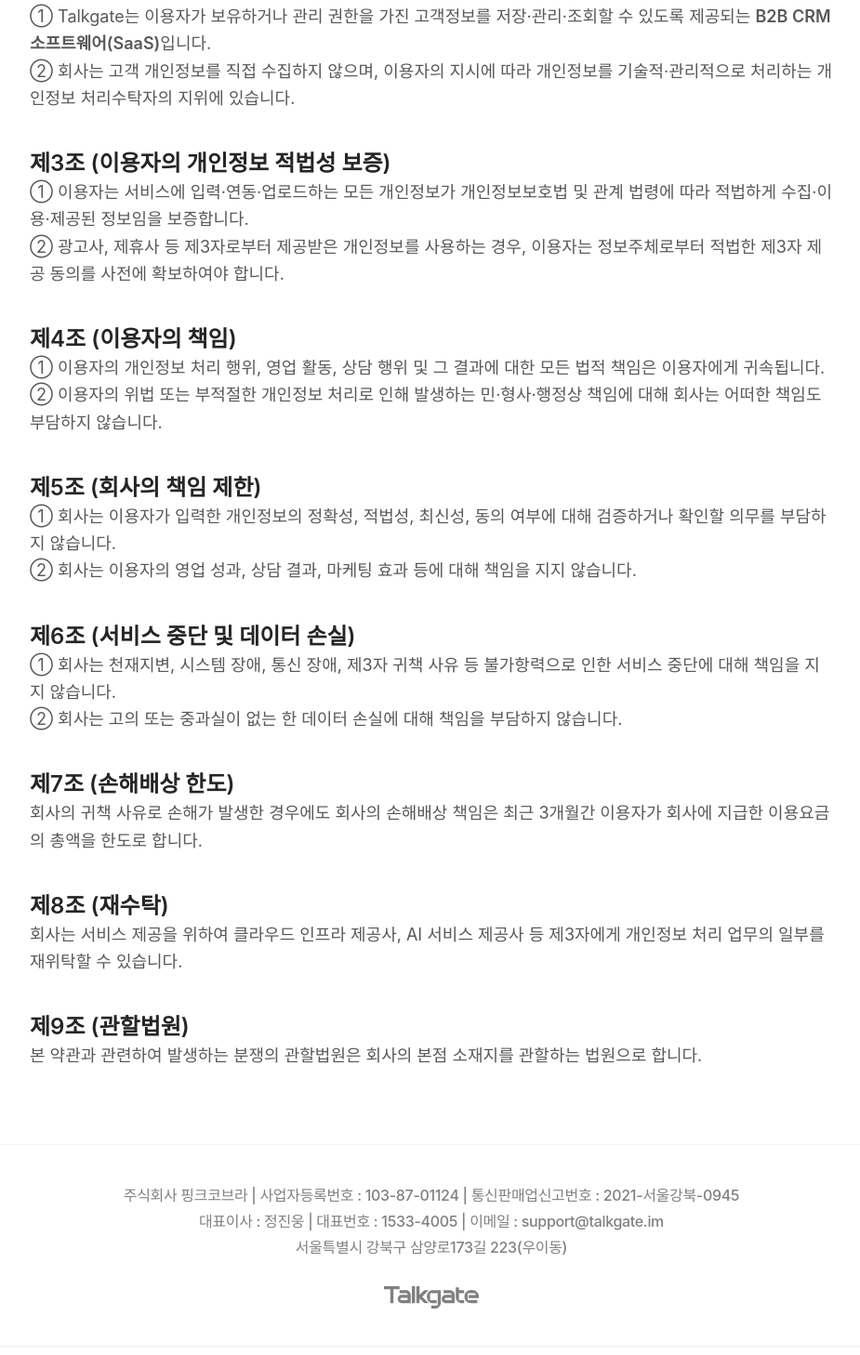
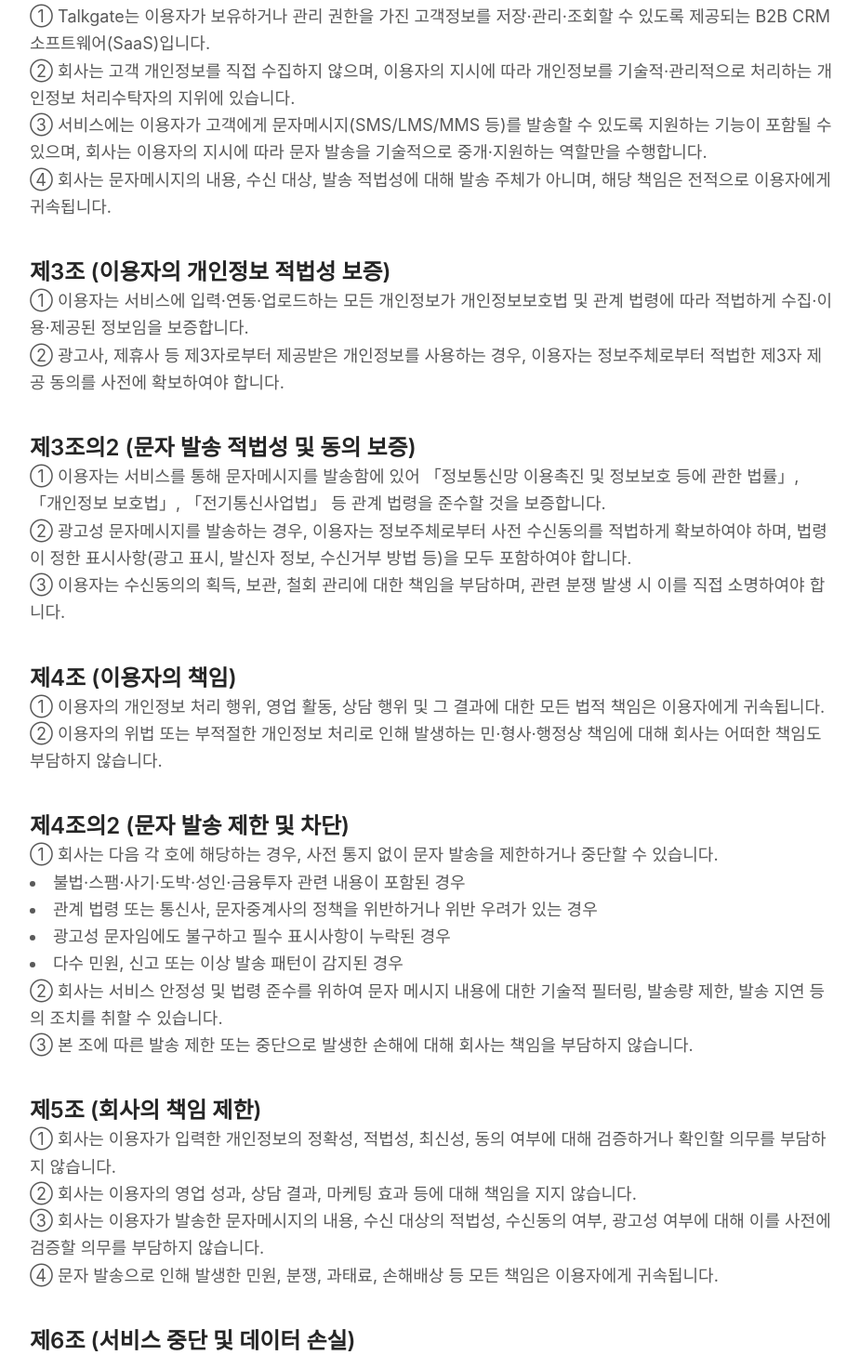
Before and after one commit to TalkGate-Project/talkgate_landing, a Next.js app: page /terms in a window 1280 px wide. Shown: the part 366-1824 px from the top of the page at 93% size, without its empty margins (176-1101 px from the left). Built offline with nearby package versions, Linux system fonts and the light colour scheme; no server answers; a web font is replaced by a local one.

Commit message:
fix: 이용 약관 업데이트

```diff
--- a/app/terms/page.tsx
+++ b/app/terms/page.tsx
@@ -34,10 +34,16 @@
             </h2>
             <ul className="space-y-3 md:space-y-4 text-base md:text-lg leading-relaxed text-neutral-70 pl-4 md:pl-6">
               <li className="pl-2">
-                ① Talkgate는 이용자가 보유하거나 관리 권한을 가진 고객정보를 저장&middot;관리&middot;조회할 수 있도록 제공되는 <strong className="font-semibold">B2B CRM 소프트웨어(SaaS)</strong>입니다.
+                ① Talkgate는 이용자가 보유하거나 관리 권한을 가진 고객정보를 저장&middot;관리&middot;조회할 수 있도록 제공되는 B2B CRM 소프트웨어(SaaS)입니다.
               </li>
               <li className="pl-2">
                 ② 회사는 고객 개인정보를 직접 수집하지 않으며, 이용자의 지시에 따라 개인정보를 기술적&middot;관리적으로 처리하는 개인정보 처리수탁자의 지위에 있습니다.
+              </li>
+              <li className="pl-2">
+                ③ 서비스에는 이용자가 고객에게 문자메시지(SMS/LMS/MMS 등)를 발송할 수 있도록 지원하는 기능이 포함될 수 있으며, 회사는 이용자의 지시에 따라 문자 발송을 기술적으로 중개&middot;지원하는 역할만을 수행합니다.
+              </li>
+              <li className="pl-2">
+                ④ 회사는 문자메시지의 내용, 수신 대상, 발송 적법성에 대해 발송 주체가 아니며, 해당 책임은 전적으로 이용자에게 귀속됩니다.
               </li>
             </ul>
           </section>
@@ -57,6 +63,24 @@
             </ul>
           </section>
 
+          {/* 제3조의2 */}
+          <section>
+            <h2 className="text-xl md:text-2xl font-semibold mb-4 md:mb-6 text-foreground">
+              제3조의2 (문자 발송 적법성 및 동의 보증)
+            </h2>
+            <ul className="space-y-3 md:space-y-4 text-base md:text-lg leading-relaxed text-neutral-70 pl-4 md:pl-6">
+              <li className="pl-2">
+                ① 이용자는 서비스를 통해 문자메시지를 발송함에 있어 「정보통신망 이용촉진 및 정보보호 등에 관한 법률」, 「개인정보 보호법」, 「전기통신사업법」 등 관계 법령을 준수할 것을 보증합니다.
+              </li>
+              <li className="pl-2">
+                ② 광고성 문자메시지를 발송하는 경우, 이용자는 정보주체로부터 사전 수신동의를 적법하게 확보하여야 하며, 법령이 정한 표시사항(광고 표시, 발신자 정보, 수신거부 방법 등)을 모두 포함하여야 합니다.
+              </li>
+              <li className="pl-2">
+                ③ 이용자는 수신동의의 획득, 보관, 철회 관리에 대한 책임을 부담하며, 관련 분쟁 발생 시 이를 직접 소명하여야 합니다.
+              </li>
+            </ul>
+          </section>
+
           {/* 제4조 */}
           <section>
             <h2 className="text-xl md:text-2xl font-semibold mb-4 md:mb-6 text-foreground">
@@ -68,6 +92,30 @@
               </li>
               <li className="pl-2">
                 ② 이용자의 위법 또는 부적절한 개인정보 처리로 인해 발생하는 민&middot;형사&middot;행정상 책임에 대해 회사는 어떠한 책임도 부담하지 않습니다.
+              </li>
+            </ul>
+          </section>
+
+          {/* 제4조의2 */}
+          <section>
+            <h2 className="text-xl md:text-2xl font-semibold mb-4 md:mb-6 text-foreground">
+              제4조의2 (문자 발송 제한 및 차단)
+            </h2>
+            <ul className="space-y-3 md:space-y-4 text-base md:text-lg leading-relaxed text-neutral-70 pl-4 md:pl-6">
+              <li className="pl-2">
+                ① 회사는 다음 각 호에 해당하는 경우, 사전 통지 없이 문자 발송을 제한하거나 중단할 수 있습니다.
+                <ul className="mt-2 space-y-1 list-disc list-inside pl-2 text-neutral-70">
+                  <li>불법&middot;스팸&middot;사기&middot;도박&middot;성인&middot;금융투자 관련 내용이 포함된 경우</li>
+                  <li>관계 법령 또는 통신사, 문자중계사의 정책을 위반하거나 위반 우려가 있는 경우</li>
+                  <li>광고성 문자임에도 불구하고 필수 표시사항이 누락된 경우</li>
+                  <li>다수 민원, 신고 또는 이상 발송 패턴이 감지된 경우</li>
+                </ul>
+              </li>
+              <li className="pl-2">
+                ② 회사는 서비스 안정성 및 법령 준수를 위하여 문자 메시지 내용에 대한 기술적 필터링, 발송량 제한, 발송 지연 등의 조치를 취할 수 있습니다.
+              </li>
+              <li className="pl-2">
+                ③ 본 조에 따른 발송 제한 또는 중단으로 발생한 손해에 대해 회사는 책임을 부담하지 않습니다.
               </li>
             </ul>
           </section>
@@ -84,6 +132,12 @@
               <li className="pl-2">
                 ② 회사는 이용자의 영업 성과, 상담 결과, 마케팅 효과 등에 대해 책임을 지지 않습니다.
               </li>
+              <li className="pl-2">
+                ③ 회사는 이용자가 발송한 문자메시지의 내용, 수신 대상의 적법성, 수신동의 여부, 광고성 여부에 대해 이를 사전에 검증할 의무를 부담하지 않습니다.
+              </li>
+              <li className="pl-2">
+                ④ 문자 발송으로 인해 발생한 민원, 분쟁, 과태료, 손해배상 등 모든 책임은 이용자에게 귀속됩니다.
+              </li>
             </ul>
           </section>
 
@@ -98,6 +152,9 @@
               </li>
               <li className="pl-2">
                 ② 회사는 고의 또는 중과실이 없는 한 데이터 손실에 대해 책임을 부담하지 않습니다.
+              </li>
+              <li className="pl-2">
+                ③ 회사는 법령 위반, 스팸 발송 의심, 통신사 또는 문자중계사의 요청이 있는 경우, 서비스의 전부 또는 일부를 즉시 중단할 수 있습니다.
               </li>
             </ul>
           </section>
```
